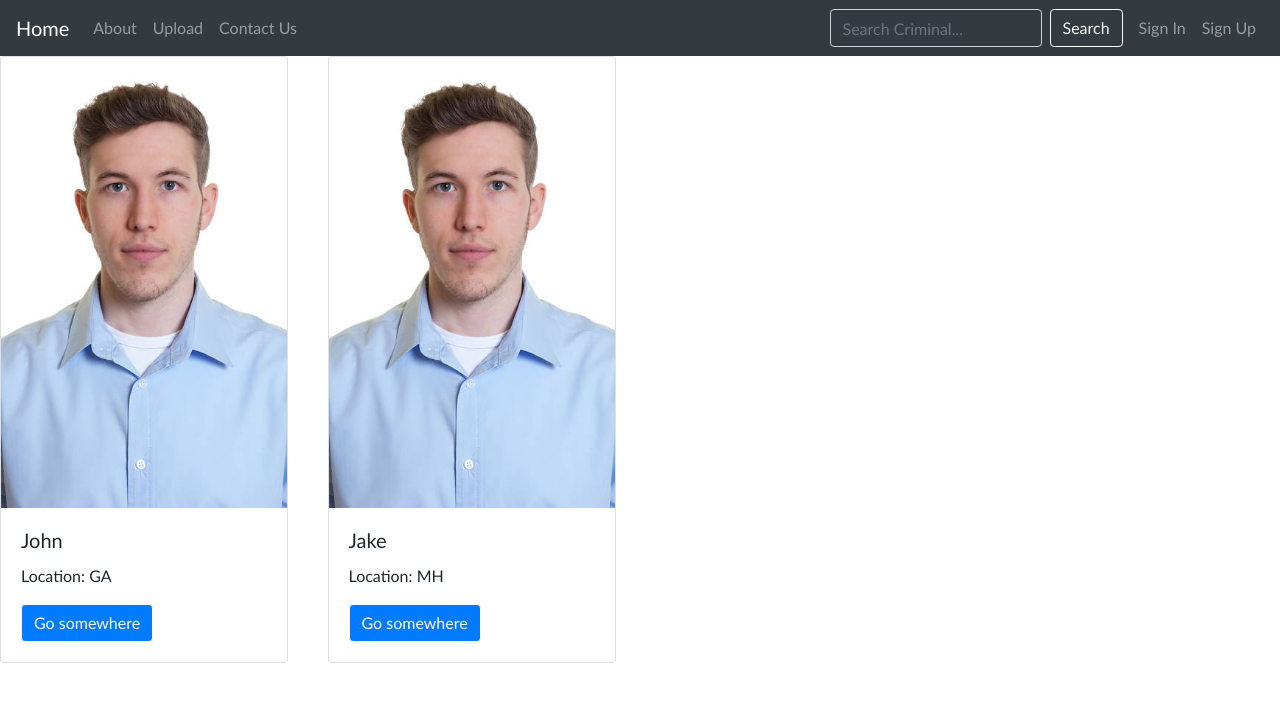
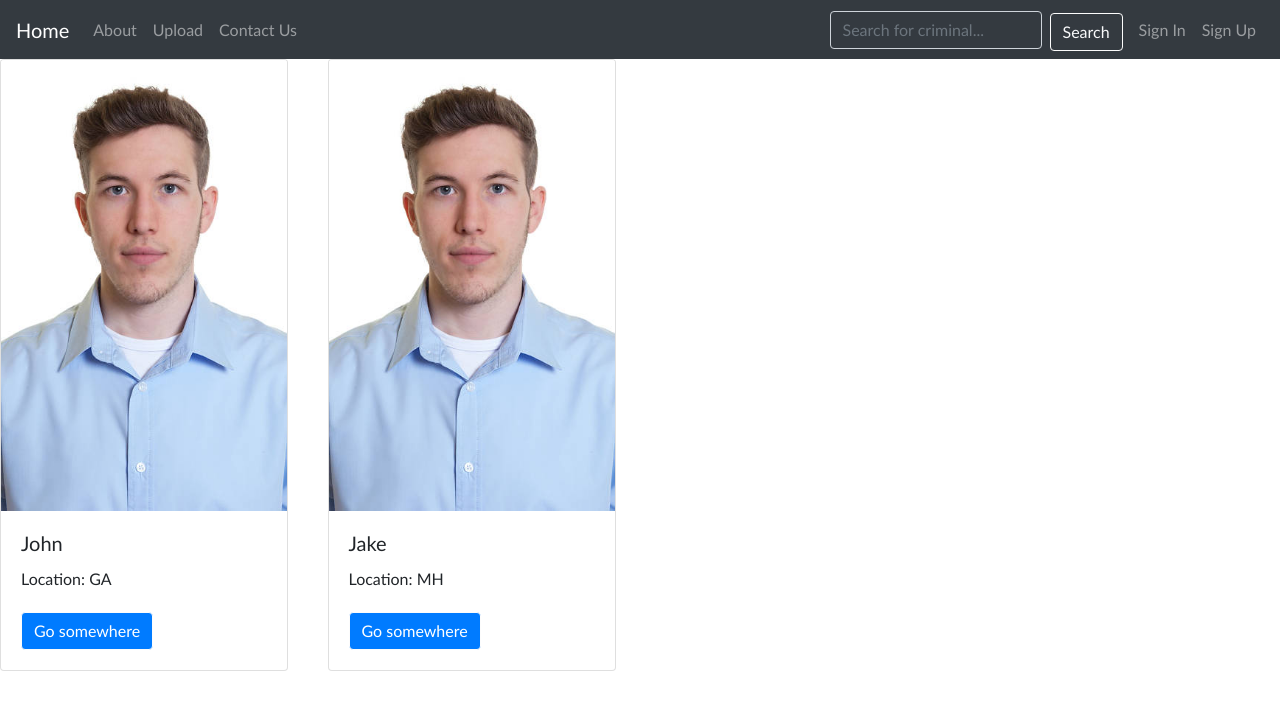
Before and after one commit to mareea-mehbin/cds, a Django app: page /criminals/ in a window 1280 px wide. Shown: the top 710 px of the page. Run offline with Django 3.2, Linux system fonts and the light colour scheme; data comes from the database, SQL or seed files in the repository; parts of the project's set-up code (start-up, migrations or seed data) failed here and were passed over; some libraries are stand-ins or nearby versions.

Commit message:
fix btn align

```diff
--- a/static/css/styles.css
+++ b/static/css/styles.css
@@ -9,13 +9,6 @@ body {
     margin-bottom: 0;
     background-color: #1976d2;
 }
-
-.ptitle {
-    margin: 0;
-    font-size: 40px;
-    color: white;
-}
-
 
 .btn {
     border-color: #fcfcfc;
@@ -48,6 +41,7 @@ body {
 
 .btn {
     margin-right: 8px;
+    margin-top: 5px;
 }
 
 
--- a/templates/navbar.html
+++ b/templates/navbar.html
@@ -17,7 +17,7 @@
       </li>
     </ul>
     <form class="form-inline my-2 my-lg-0 ml-auto">
-      <input class="form-control mr-sm-2 bg-transparent" type="search" placeholder="Search Criminal..."
+      <input class="form-control mr-sm-2 bg-transparent" type="search" placeholder="Search for criminal..."
         aria-label="Search">
       <button class="btn btn-outline-light" type="submit">Search</button>
     </form>
```
